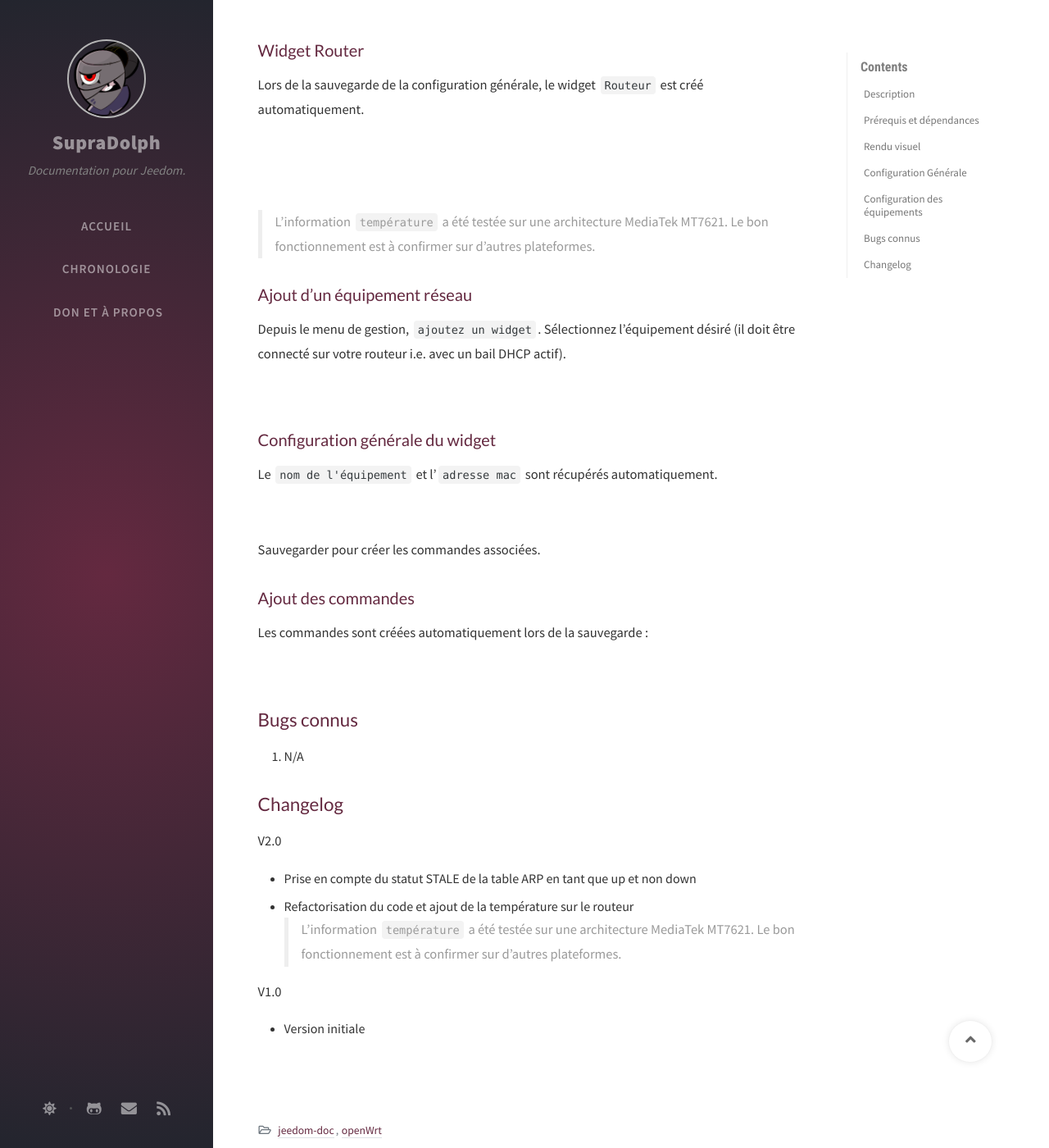
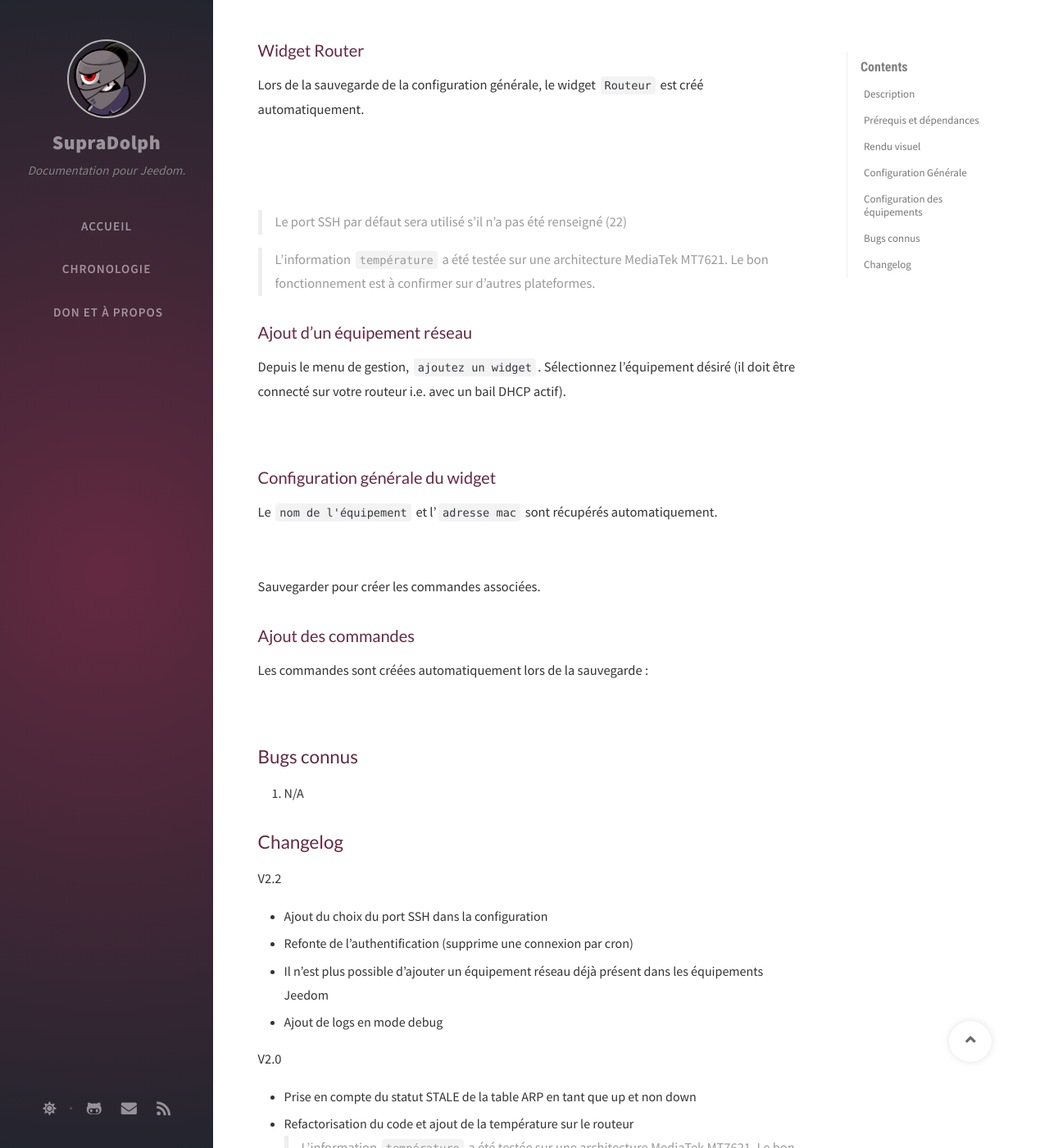
Before and after one commit to SupraDolph/supradolph.github.io, a Jekyll site: the page built from jeedom-doc/openWrt/_posts/2020-09-26-openWrt_fr_FR.md, in a window 1280 px wide and 1400 px high, scrolled down 994 px. Shown: the whole window at 82% size. Built offline with Jekyll 4.4.1, drawn with Linux system fonts in a browser that asks for light colours; nearby versions of some CDN libraries; comment, search, counter and statistics services are not loaded.

Commit message:
openWrt v2.2

```diff
--- a/jeedom-doc/openWrt/_posts/2020-09-26-openWrt_fr_FR.md
+++ b/jeedom-doc/openWrt/_posts/2020-09-26-openWrt_fr_FR.md
@@ -47,6 +47,8 @@ Lors de la sauvegarde de la configuration générale, le widget `Routeur` est cr
 
 ![](/jeedom-doc/{{ page.title }}/images/openWrtConfigCmdRouter.png)
 
+> Le port SSH par défaut sera utilisé s'il n'a pas été renseigné (22)
+
 > L'information `température` a été testée sur une architecture MediaTek MT7621. Le bon fonctionnement est à confirmer sur d'autres plateformes.
 
 ### Ajout d'un équipement réseau
@@ -75,6 +77,13 @@ Les commandes sont créées automatiquement lors de la sauvegarde :
 
 ## {{ site.t.fr_FR.Changelog }}
 
+V2.2
+
+*   Ajout du choix du port SSH dans la configuration
+*   Refonte de l'authentification (supprime une connexion par cron)
+*   Il n'est plus possible d'ajouter un équipement réseau déjà présent dans les équipements Jeedom
+*   Ajout de logs en mode debug
+
 V2.0
 
 *   Prise en compte du statut STALE de la table ARP en tant que up et non down
```
Also changed, not shown: jeedom-doc/openWrt/_posts/2020-09-26-openWrt_en_US.md (+7 -0 lines).
